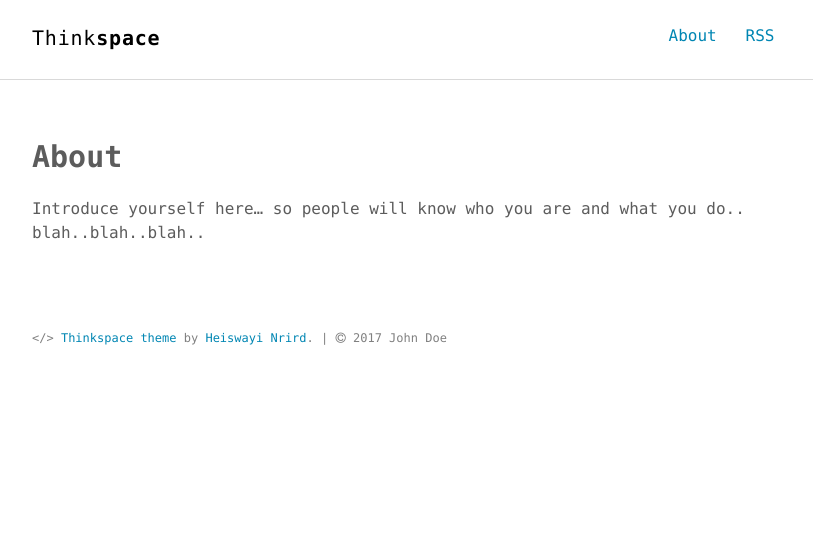
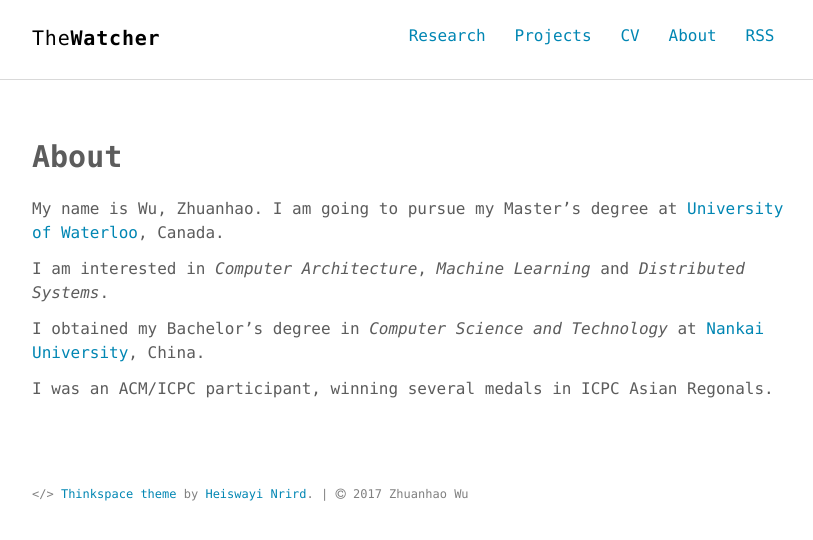
Before and after one commit to zhuanhao-wu/zhuanhao-wu.github.io, a Jekyll site: the page built from about.md, in a window 1280 px wide. Shown: the top 540 px of the page, without its empty margins (232-1045 px from the left). Built offline with Jekyll 4.4.1, drawn with Linux system fonts in a browser that asks for light colours.

```diff
--- a/_config.yml
+++ b/_config.yml
@@ -1,18 +1,18 @@
 
 # SEO settings
-title: "Think"
-title2: "space" # default: ""
-description: "Just another minimalist Jekyll theme for technical writing."
-keywords: "Jekyll, theme, free, download, SEO, blog, web, minimalist, thinkspace"
-url: http://heiswayi.github.io/thinkspace # site url
+title: "The"
+title2: "Watcher" # default: ""
+description: "Wu Zhuanhao's space"
+keywords: "Wu Zhuanhao, Computer Architecture, Machine Learning, Deep Learning, Distributed System"
+url: http://allen-ng.github.io/ # site url
 baseurl: "" # apply repo name if use it under gh-pages branch
 # baseurl: null # apply null if repo name is something like username.github.io
 
 google_analytics: UA-XXXXX-XX
-repo: http://github.com/heiswayi/thinkspace
-disqus_shortname: "hnbloggithub"
-twitter_username: "HeiswayiNrird"
-comments: true
+#repo: http://github.com/heiswayi/thinkspace
+#disqus_shortname: "hnbloggithub"
+#twitter_username: "HeiswayiNrird"
+comments: false
 
 # Build settings
 permalink   : /:year/:title/
@@ -29,23 +29,23 @@ sass:
 
 # Author settings
 author:
-  name     : "John Doe"
-  job      : "Software Engineer"
+  name     : "Zhuanhao Wu"
+  job      : ""
   bio      : "1+1=3 is always TRUE in my world, a balance between binary and reality."
   thumb    : /images/author.jpg
-  email    : hnrird@gmail.com
-  url      : http://heiswayi.github.io
-  github   : http://github.com/heiswayi
-  twitter  : http://twitter.com/HeiswayiNrird
-  facebook : https://www.facebook.com/heiswayi.nrird
-  linkedin : http://linkedin.com/in/nrird
+  email    : zhwu95@gmail.com
+  url      : http://allen-ng.github.io
+  github   : http://github.com/allen-ng
+#  twitter  : http://twitter.com/HeiswayiNrird
+#  facebook : https://www.facebook.com/heiswayi.nrird
+#  linkedin : http://linkedin.com/in/nrird
 
 # social settings
-og_locale: "en_US"
-twitter_card: "summary_large_image"
-twitter_site: "@HeiswayiNrird"
+og_locale: "zh_CN"
+# twitter_card: "summary_large_image"
+# twitter_site: "@HeiswayiNrird"
 
-gems:
+plugins:
   - bourbon
   - jekyll-paginate
 
@@ -55,5 +55,9 @@ navbar:
     title: About
   - slug : blog
     title: Blog
+  - slug : project
+    title: Projects
+  - slug : research
+    title: Research
 
 exclude: ["gulp", "node_modules", "bower", "bower_components", "config.rb", "src", "Gemfile", "Gemfile.lock", ".rvmrc", ".rbenv-version", "package.json", "gulpfile.js", "README.md", "Rakefile", "changelog.md"]
--- a/_includes/nav.html
+++ b/_includes/nav.html
@@ -3,6 +3,9 @@
   <div class="container">
     <h1 class="logo"><a href="{{ '/' | prepend: site.baseurl }}">{{ site.title }}<span>{{ site.title2 }}</span></a></h1>
     <ul class="navbar">
+      <li><a href="{{ '/research' | prepend: site.baseurl }}">Research</a></li>
+      <li><a href="{{ '/projects' | prepend: site.baseurl }}">Projects</a></li>
+      <li><a href="{{ '/CV' | prepend: site.baseurl }}">CV</a></li>
       <li><a href="{{ '/about' | prepend: site.baseurl }}">About</a></li>
       <li><a href="{{ "/feed.xml" | prepend: site.baseurl }}" target="_blank">RSS</a></li>
     </ul>
--- a/about.md
+++ b/about.md
@@ -4,4 +4,10 @@ title: About
 permalink: /about/
 ---
 
-Introduce yourself here... so people will know who you are and what you do.. blah..blah..blah..
+My name is Wu, Zhuanhao. I am going to pursue my Master's degree at [University of Waterloo](http://uwaterloo.ca), Canada.
+
+I am interested in _Computer Architecture_, _Machine Learning_ and _Distributed Systems_.
+
+I obtained my Bachelor's degree in _Computer Science and Technology_ at [Nankai University](http://www.nankai.edu.cn), China.
+
+I was an ACM/ICPC participant, winning several medals in ICPC Asian Regonals.
```
Also changed, not shown: 404.html (added, +24 -0 lines), CV.md (added, +20 -0 lines), Gemfile (added, +28 -0 lines), _posts/2015-03-20-what-is-lorem-ipsum.md (deleted, +0 -25 lines), _posts/2015-10-12-the-quick-brown-fox-jumps-over-a-lazy-dog.md (deleted, +0 -29 lines), _posts/2015-12-30-markdown-cheatsheet-demo.md (deleted, +0 -142 lines), _posts/2016-06-09-if-you-have-a-guest-post.md (deleted, +0 -10 lines), _posts/2016-06-10-how-to-download-or-use-this-theme.md (deleted, +0 -24 lines), _posts/2017-07-12-csacademy-round-37.md (added, +8 -0 lines), projects.md (added, +7 -0 lines), research.md (added, +5 -0 lines), Gemfile.lock (added), index.md (renamed from index.html).
